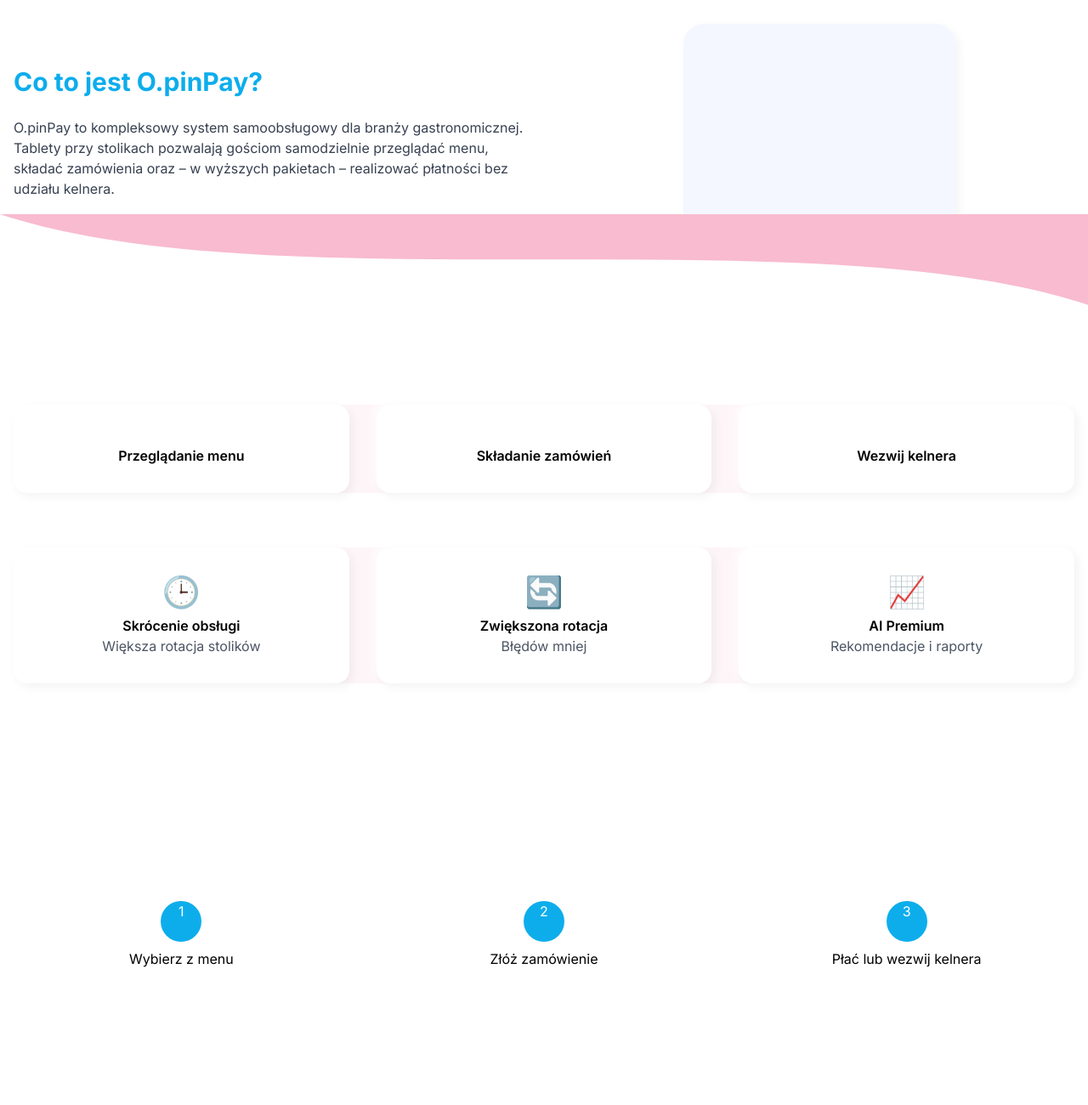
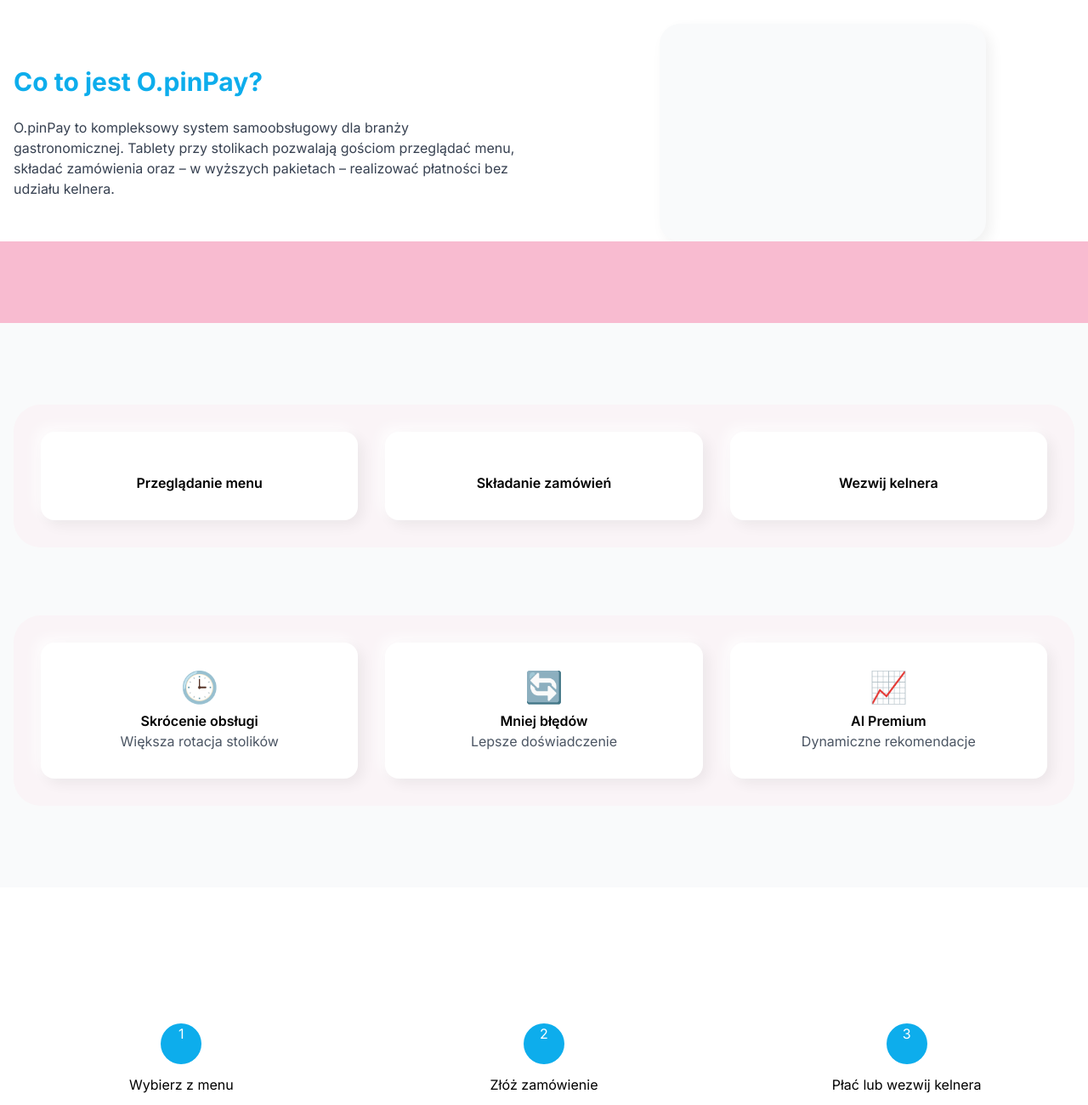
Before and after one commit to darinrusinow123/darinrusinow123.github.io, a plain HTML site: page index.html in a window 1280 px wide. Shown: the part 740-2040 px from the top of the page at 85% size. Drawn offline with nearby package versions, Linux system fonts and the light colour scheme.

Commit message:
Update index.html

```diff
--- a/index.html
+++ b/index.html
@@ -3,7 +3,7 @@
 <head>
   <meta charset="UTF-8">
   <meta name="viewport" content="width=device-width, initial-scale=1">
-  <title>O.pinPay - System samoobsługowy dla gastronomii</title>
+  <title>Order & PinPay – Samoobśługowy system dla gastronomii</title>
   <!-- Google Fonts -->
   <link href="https://fonts.googleapis.com/css2?family=Inter:wght@400;600;700&display=swap" rel="stylesheet">
   <!-- Tailwind CSS -->
@@ -13,31 +13,34 @@
       theme: {
         fontFamily: { sans: ['Inter','sans-serif'] },
         extend: {
-          colors: { primary: '#0dadec', accent: '#F8BBD0', darkBg: '#1F2541', lightBg: '#F4F7FF' },
-          boxShadow: { neu: '4px 4px 12px rgba(0,0,0,0.05), -4px -4px 12px rgba(255,255,255,0.8)' }
+          colors: { primary: '#0dadec', accent: '#F8BBD0', darkBg: '#1F2541', lightBg: '#F9FAFB' },
+          boxShadow: { neu: '6px 6px 16px rgba(0,0,0,0.06), -6px -6px 16px rgba(255,255,255,0.8)' }
         }
       }
     }
   </script>
   <style>
-    .wave {
-      clip-path: polygon(0 0, 100% 0, 100% 85%, 0 100%);
+    /* Hero bottom curve */
+    .hero-curve {
+      clip-path: path('M0,0 C40%,100 60%,0 100%,100 L100%,0 L0,0 Z');
     }
+    /* About top and bottom curves */
+    .about-top, .about-bottom {
+      clip-path: path('M0,100 C20%,0 80%,100 100%,0 L100%,100 L0,100 Z');
+    }
+    /* Ribbon curve in How it works */
     .ribbon {
-      clip-path: polygon(0 10%,5% 0,20% 0,25% 10%,40% 10%,45% 0,60% 0,65% 10%,80% 10%,85% 0,100% 0,100% 100%,0 100%);
+      clip-path: polygon(0 12%,10% 0,25% 6%,40% 0,60% 4%,75% 0,90% 6%,100% 2%,100% 100%,0 100%);
     }
-    .features-bg {
-      background: rgba(248,187,208,0.15);
-      border-radius: 1.5rem;
-    }
+    .features-bg { background: rgba(248,187,208,0.1); border-radius: 2rem; }
   </style>
 </head>
 <body class="antialiased bg-white font-sans text-black">
-  <!-- Navbar -->
-  <header class="fixed top-0 left-0 w-full bg-transparent z-50">
+  <!-- Navbar (semi-transparent gradient) -->
+  <header class="fixed top-0 left-0 w-full bg-gradient-to-b from-black/60 via-transparent to-transparent z-50">
     <nav class="container mx-auto flex items-center justify-between py-6 px-4">
       <a href="#hero">
-        <img src="assets/logo-transparent.png" alt="O.pinPay" class="h-8 w-auto">
+        <img src="assets/logo-transparent.png" alt="O.pinPay" class="h-8">
       </a>
       <ul class="hidden md:flex gap-8 text-sm text-white">
         <li><a href="#hero" class="hover:underline">Home</a></li>
@@ -50,43 +53,43 @@
   </header>
 
   <!-- Hero Section -->
-  <section id="hero" class="relative bg-darkBg text-white pt-32 pb-40 overflow-hidden wave">
+  <section id="hero" class="relative bg-darkBg text-white pt-32 pb-40 hero-curve overflow-hidden">
     <div class="container mx-auto flex flex-col lg:flex-row items-center gap-12 px-4">
       <div class="lg:w-1/2 space-y-6 text-center lg:text-left">
-        <h1 class="text-5xl font-extrabold leading-tight">Samoobsługowy system<br>zamówień i płatności dla gastronomii</h1>
+        <h1 class="text-5xl md:text-6xl font-extrabold leading-snug">Samoobsługowy system zamówień i płatności dla gastronomii</h1>
         <p class="text-lg text-gray-200">Przyspiesz obsługę, zwiększ przychody i podnieś komfort gości</p>
         <a href="#contact" class="inline-block mt-4 px-8 py-3 bg-primary rounded-full font-semibold hover:bg-accent transition">Wypróbuj za darmo</a>
       </div>
       <div class="lg:w-1/2 flex justify-center">
-        <!-- Hero image placeholder -->
-        <div class="w-72 h-96 bg-white rounded-3xl shadow-neu transform rotate-2"></div>
+        <!-- Hero image placeholder with subtle tilt -->
+        <div class="w-80 h-96 bg-lightBg rounded-3xl shadow-neu transform rotate-6"></div>
       </div>
     </div>
   </section>
 
   <!-- About Section -->
   <section id="about" class="relative bg-white pt-24 pb-24">
-    <div class="container mx-auto grid lg:grid-cols-2 gap-12 px-4 items-center">
+    <!-- top curve -->
+    <div class="absolute top-0 left-0 w-full h-20 bg-white about-top"></div>
+    <div class="container mx-auto grid lg:grid-cols-2 gap-16 px-4 items-center">
       <div class="space-y-6">
         <h2 class="text-3xl font-bold text-primary">Co to jest O.pinPay?</h2>
-        <p class="text-gray-700">O.pinPay to kompleksowy system samoobsługowy dla branży gastronomicznej. Tablety przy stolikach pozwalają gościom samodzielnie przeglądać menu, składać zamówienia oraz – w wyższych pakietach – realizować płatności bez udziału kelnera.</p>
+        <p class="text-gray-700">O.pinPay to kompleksowy system samoobsługowy dla branży gastronomicznej. Tablety przy stolikach pozwalają gościom przeglądać menu, składać zamówienia oraz – w wyższych pakietach – realizować płatności bez udziału kelnera.</p>
       </div>
       <div class="flex justify-center">
         <!-- About image placeholder -->
-        <div class="w-80 h-64 bg-lightBg rounded-3xl shadow-neu"></div>
+        <div class="w-96 h-64 bg-lightBg rounded-3xl shadow-neu"></div>
       </div>
     </div>
-    <!-- divider -->
-    <div class="absolute bottom-0 left-0 w-full overflow-hidden leading-none">
-      <svg class="block w-full h-32" viewBox="0 0 1200 120" preserveAspectRatio="none"><path d="M0,0 C300,100 900,0 1200,100 L1200,0 L0,0 Z" fill="#F8BBD0"/></svg>
-    </div>
+    <!-- bottom divider -->
+    <div class="absolute bottom-0 left-0 w-full h-24 bg-accent about-bottom"></div>
   </section>
 
-  <!-- Features & Profits -->
-  <section id="features" class="relative bg-white py-24">
-    <div class="container mx-auto px-4 space-y-16">
-      <!-- Features -->
-      <div class="relative">
+  <!-- Features & Profits Section -->
+  <section id="features" class="bg-lightBg py-24">
+    <div class="container mx-auto px-4 space-y-20">
+      <!-- Features Row -->
+      <div class="relative p-8">
         <div class="absolute inset-0 features-bg"></div>
         <div class="relative grid md:grid-cols-3 gap-8">
           <div class="bg-white rounded-2xl shadow-neu p-8 text-center">
@@ -101,8 +104,8 @@
           </div>
         </div>
       </div>
-      <!-- Profits -->
-      <div class="relative">
+      <!-- Profits Row -->
+      <div class="relative p-8">
         <div class="absolute inset-0 features-bg"></div>
         <div class="relative grid md:grid-cols-3 gap-8">
           <div class="bg-white rounded-2xl shadow-neu p-8 text-center">
@@ -112,31 +115,31 @@
           </div>
           <div class="bg-white rounded-2xl shadow-neu p-8 text-center">
             <span class="text-4xl">🔄</span>
-            <h3 class="mt-2 font-semibold">Zwiększona rotacja</h3>
-            <p class="text-gray-600">Błędów mniej</p>
+            <h3 class="mt-2 font-semibold">Mniej błędów</h3>
+            <p class="text-gray-600">Lepsze doświadczenie</p>
           </div>
           <div class="bg-white rounded-2xl shadow-neu p-8 text-center">
             <span class="text-4xl">📈</span>
             <h3 class="mt-2 font-semibold">AI Premium</h3>
-            <p class="text-gray-600">Rekomendacje i raporty</p>
+            <p class="text-gray-600">Dynamiczne rekomendacje</p>
           </div>
         </div>
       </div>
     </div>
   </section>
 
-  <!-- How It Works -->
-  <section id="how-it-works" class="bg-white py-24 ribbon">
+  <!-- How It Works Section -->
+  <section id="how-it-works" class="relative bg-white py-24 ribbon">
     <div class="container mx-auto px-4 py-16 text-center">
       <div class="grid md:grid-cols-3 gap-8">
-        <div><span class="inline-block bg-primary text-white rounded-full w-12 h-12 leading-12">1</span><p class="mt-2">Wybierz z menu</p></div>
-        <div><span class="inline-block bg-primary text-white rounded-full w-12 h-12 leading-12">2</span><p class="mt-2">Złóż zamówienie</p></div>
-        <div><span class="inline-block bg-primary text-white rounded-full w-12 h-12 leading-12">3</span><p class="mt-2">Płać lub wezwij kelnera</p></div>
+        <div><span class="inline-block bg-primary text-white rounded-full w-12 h-12 leading-12">1</span><p class="mt-3">Wybierz z menu</p></div>
+        <div><span class="inline-block bg-primary text-white rounded-full w-12 h-12 leading-12">2</span><p class="mt-3">Złóż zamówienie</p></div>
+        <div><span class="inline-block bg-primary text-white rounded-full w-12 h-12 leading-12">3</span><p class="mt-3">Płać lub wezwij kelnera</p></div>
       </div>
     </div>
   </section>
 
-  <!-- Contact & CTA -->
+  <!-- Contact & CTA Section -->
   <section id="contact" class="bg-darkBg text-white py-24">
     <div class="container mx-auto px-4 text-center space-y-6">
       <h2 class="text-3xl font-bold">Gotowy na przyspieszenie obsługi?</h2>
```
